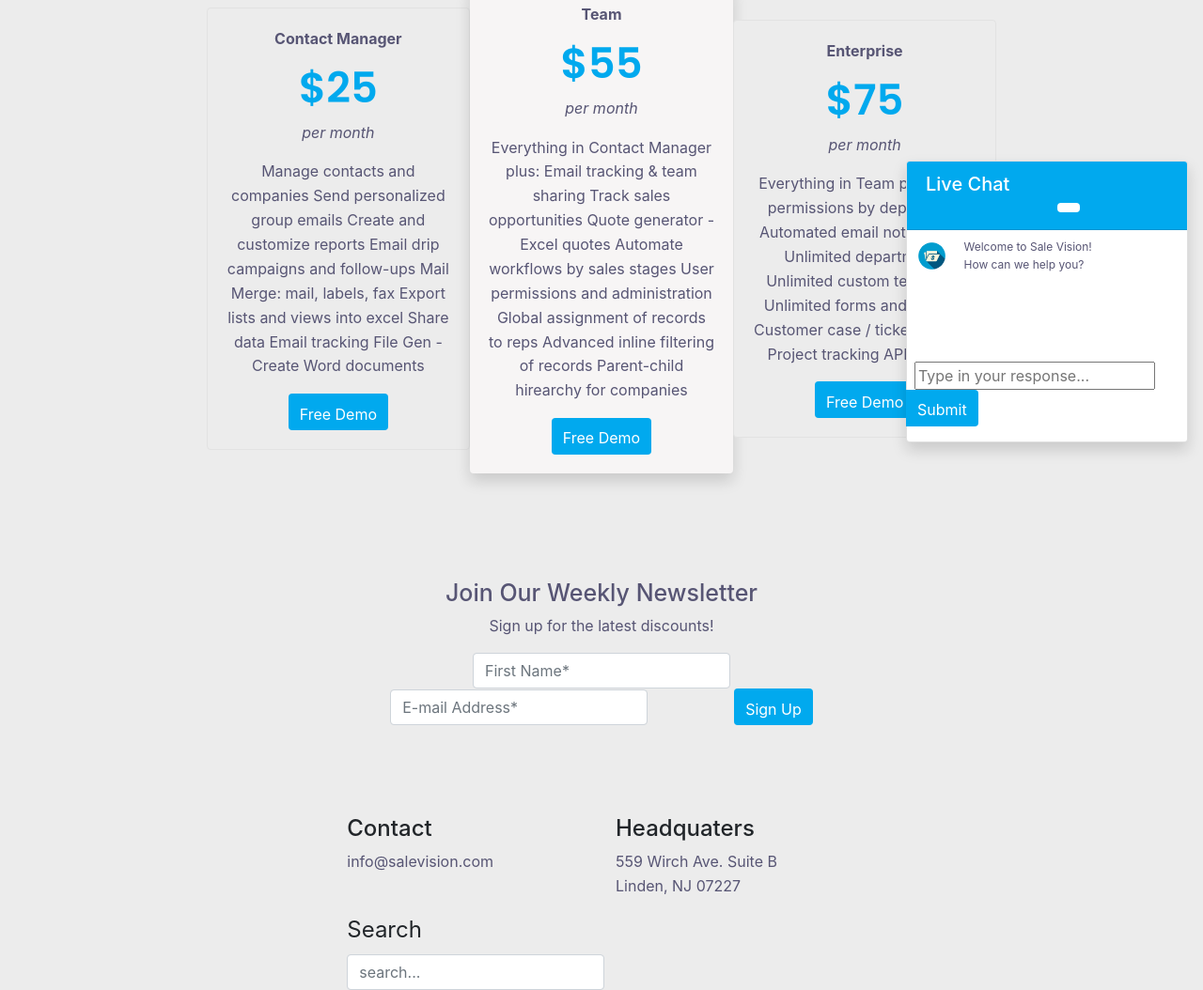
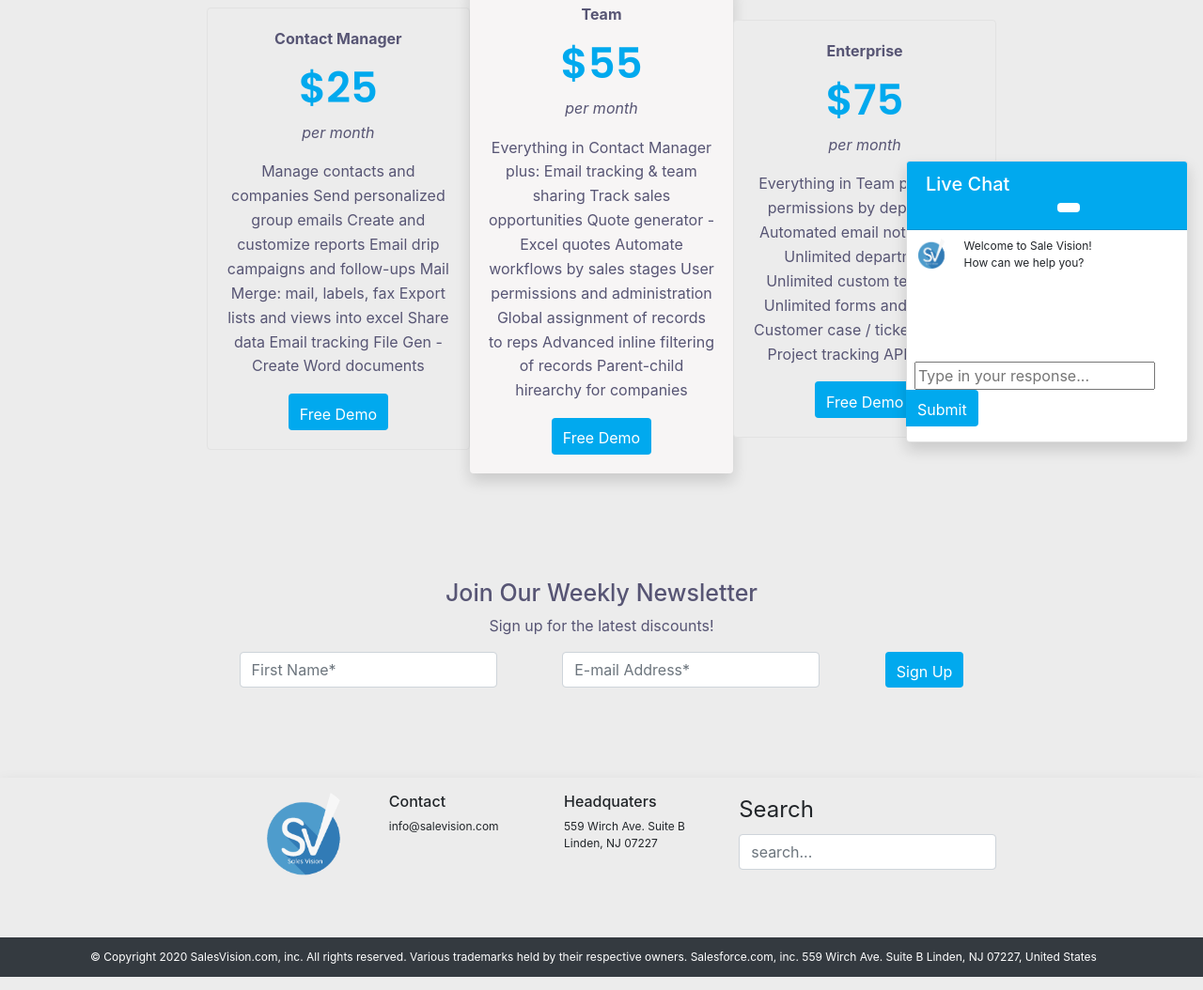
Before and after one commit to cethread/SaleVision, a website: page pricing.html in a window 1280 px wide. Shown: the part 579-1633 px from the top of the page at 94% size. Drawn offline with Linux system fonts and the light colour scheme.

Commit message:
Updated Logo and footer

```diff
--- a/pricing.html
+++ b/pricing.html
@@ -18,7 +18,7 @@
     <div class="container-fluid">
       <!-- Logos -->
       <div class="navbar-brand p-0 m-0" href="index.html">
-        <img src="/images/salevision-icon.png" alt="" width="31px">
+        <img src="images/salevision_logo.png" alt="" width="31px">
         Sale Vision</div>
       <button class="navbar-toggle btn btn-primary d-lg-none d-sm-inline-block" type="button" data-toggle="collapse" data-target=".navbar-nav">
         <span class="navbar-toggler-icon"></span>
@@ -33,7 +33,7 @@
                 <input class="form-control"  style="height: 27px;" type="search" placeholder="Search...">
             <div class="input-group-append">
               <button type="submit" class="btn btn-primary" style="height: 27px;">
-                <span class="search-icon"><img src="./images/search.png"  style="width: 10px; margin-top: -11px;" alt=""></span>
+                <span class="search-icon"><img src="images/search.png"  style="width: 10px; margin-top: -11px;" alt=""></span>
               </button>
             </div>
           </div>
@@ -61,7 +61,7 @@
       <div class="row">
         <div class="col col-sm-12 col-lg-6">
             <h1>Ready to transform your business?</h1>
-            <p>We have helped thousands of companies streamline their business processes through Prophet CRM. Take the first step and join us for a demo today. </p>
+            <p>We have helped thousands of companies streamline their business processes through Sales Vision CRM. Take the first step and join us for a demo today. </p>
         </div>
         <div class="col col-sm-12 col-lg-6">
             <button type="button" class="btn btn-primary btn-primary-outline mb-sm-5"><a href="#" title="Find Demo To CRM">Find Demo</a></button>
@@ -140,8 +140,9 @@
           </div>
       </div>
     </div>
-</div>
-</section>
+    </div><!--Row end-->
+  </section><!--Features end-->
+  </div><!--Cont End-->
 
 
  <!-- newsletter -->
@@ -174,7 +175,7 @@
   </h5>
   <div class="row m-0 no-gutters mt-2 ml-2">
     <div class="col-3 ml-1 align-self-center">
-      <img src="/images/salevision-icon.png" style="width: 40%" alt="" class="card-img">
+      <img src="images/salevision_logo.png" style="width: 50%" alt="" class="card-img">
     </div>
     <div class="col-8 ml-n4">
       <p class="card-text" style="width: 73%; font-size: 12px;">Welcome to Sale Vision! How can we help you?</p>
@@ -192,10 +193,13 @@
 </div><!--Chatbox End-->
 
   <!-- footer -->
-<footer>
+  <footer class="shadow">
     <div class="container-fluid">
     <section id="footer-info">
     <div class="row">
+      <div class="col">
+        <img src="images/salevision_logo.png" alt="Sales Vision Logo" style="width: 100px; margin-left: 4em;">
+      </div>
         <div class="col">
             <h4>Contact</h4>
             <p>info@salevision.com</p>
@@ -215,11 +219,14 @@
         </div>
     </div>
     </section>
-  </footer>
+    </div><!--Cont end-->
 
 
-
-
+    <div class="copyright bg-dark">
+      <p class="m-0">© Copyright 2020 SalesVision.com, inc. All rights reserved. Various trademarks held by their respective owners. Salesforce.com, inc. 559 Wirch Ave. Suite B
+        Linden, NJ 07227, United States</p>
+    </div>
+  </footer>
 
 
 
--- /dev/null
+++ b/src/_footer.scss
@@ -0,0 +1,7 @@
+
+.copyright {
+    display: block;
+    padding: 1em 8em;
+    color: $font-bg-dark;
+    font-size: $font-small;
+}
--- a/src/_global.scss
+++ b/src/_global.scss
@@ -1,5 +1,4 @@
 // global
-
 body {
     background-color: $bg-color;
     position: relative;
@@ -12,6 +11,54 @@ h1 {
 }
 h2 {
     font-size: 25px;
+}
+h4 {
+    font-size: 16px;
+}
+// Nav
+.navbar {
+    // background: $primary !important;
+    a {
+        font-size: 11px;
+        color: $font-bg-dark;
+
+        &:hover {
+            color: darken($font-bg-dark, $amount: 20%);
+            border-bottom: solid gray 2px;
+            transition: ease-in-out 400ms;
+        }
+    }
+}
+// Chatbox
+.chatbox {
+    width: 300px;
+    height: 300px;
+    position: fixed;
+    z-index: 1;
+    right: 1em;
+    bottom: -15.6em;
+
+    .card-header {
+        color: $font-bg-dark;
+        background: $primary;
+    }
+    .form-group {
+        position: absolute;
+
+        bottom: 0;
+    }
+
+}
+// footer
+footer {
+    h4 + p {
+        font-size: 12px;
+    }
+
+}
+#footer-info {
+    margin: 6em 0 4em 0;
+    padding-top: 1em;
 }
 
 // .ribbon {
@@ -44,51 +91,3 @@ h2 {
 //         }
 //     }
 // }
-
-
-
-// Nav
-.navbar {
-    // background: $primary !important;
-    a {
-        font-size: 11px;
-        color: $font-bg-dark;
-
-        &:hover {
-            color: darken($font-bg-dark, $amount: 20%);
-            border-bottom: solid gray 2px;
-            transition: ease-in-out 400ms;
-        }
-    }
-}
-
-// Chatbox
-.chatbox {
-    width: 300px;
-    height: 300px;
-    position: fixed;
-    z-index: 1;
-    right: 1em;
-    bottom: -15.6em;
-
-    .card-header {
-        color: $font-bg-dark;
-        background: $primary;
-    }
-    .form-group {
-        position: absolute;
-
-        bottom: 0;
-    }
-
-}
-
-
-
-
-
-// footer
-
-#footer-info {
-    margin: 6em 0 0em 0;
-}
--- a/src/_variables.scss
+++ b/src/_variables.scss
@@ -6,6 +6,7 @@ $secondary: #1fbf41;
 $font-bg-dark: #ffffff;
 $font-bg-light: #575574;
 $white: rgb(247, 245, 245);
+$font-small: 12px;
 
 // link colors
 $link-hover-color:                        darken($cta, 15%) !default;
--- a/src/styles.scss
+++ b/src/styles.scss
@@ -7,3 +7,4 @@
 @import "home";
 @import "features";
 @import "pricing";
+@import "footer";
```
Also changed, not shown: features.html (+13 -8 lines), index.html (+21 -10 lines), images/salevision_logo.png (added), salevision_logo.png (added), src/styles.css, 1 other file. Lines whose indentation alone changed are shown as unchanged.
